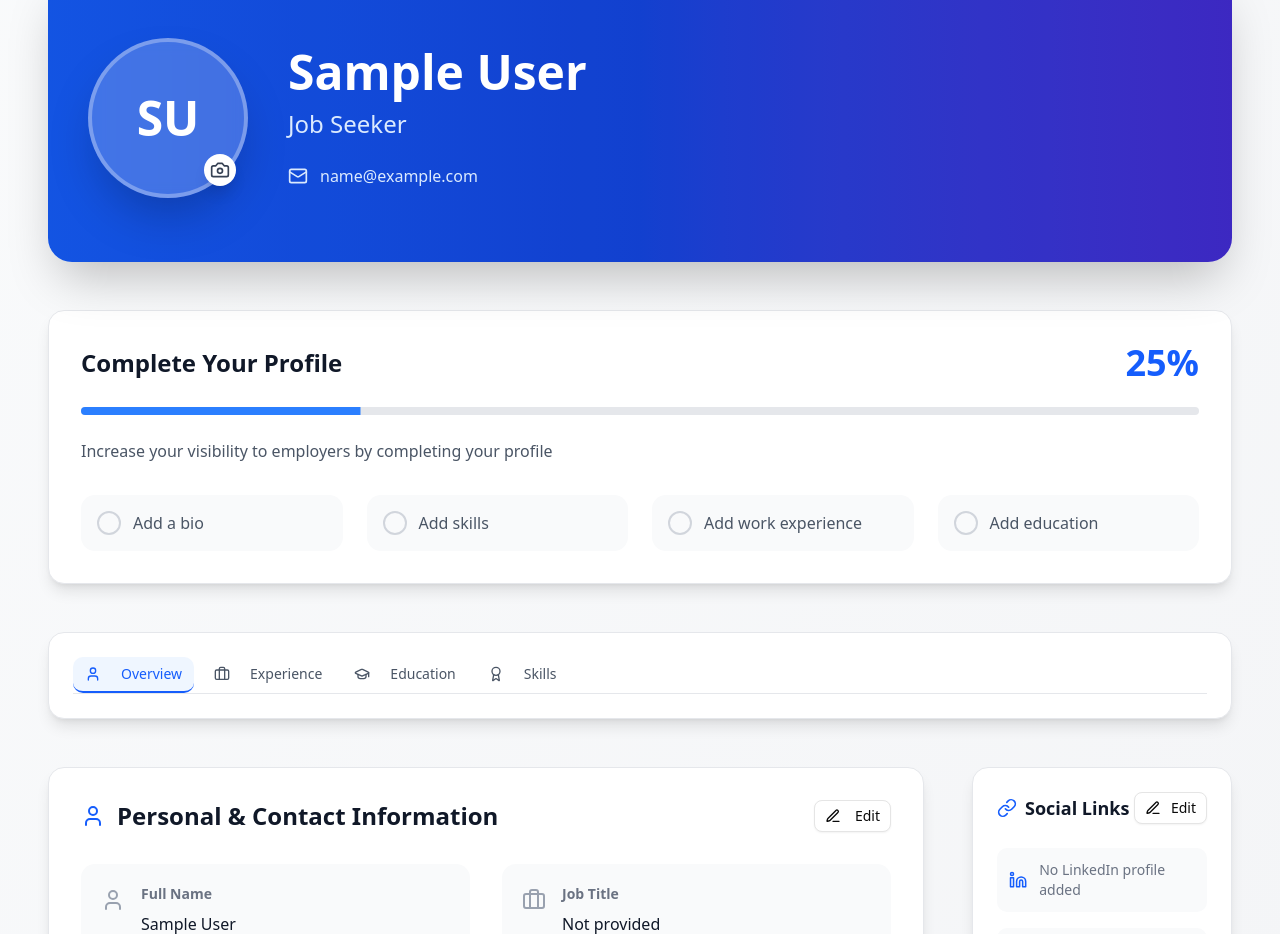
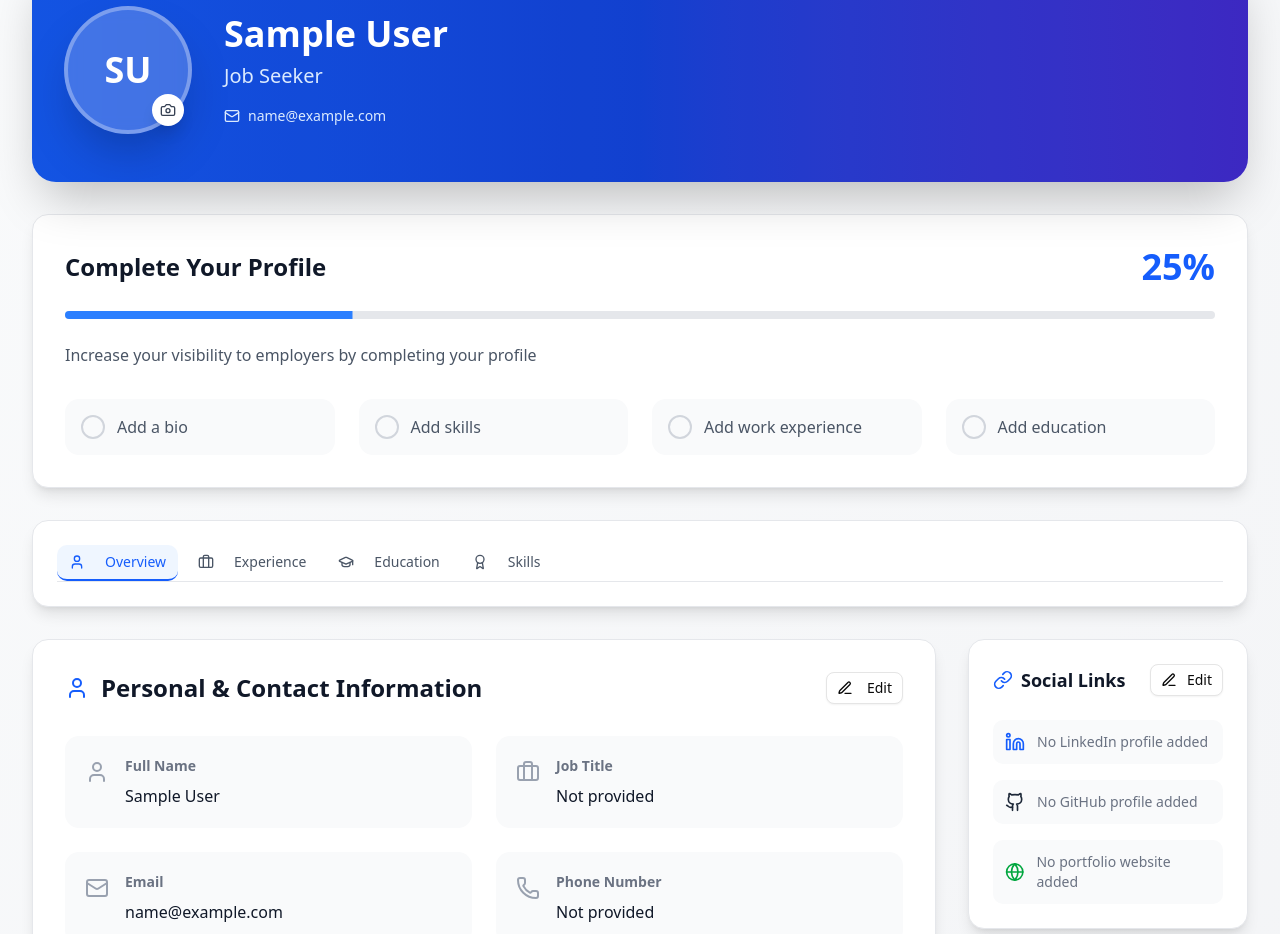
Before and after one commit to BejadiRajeshReddy/Jobv3, a React (Vite) app: page /profile in a window 1280 px wide. Shown: the part 138-1072 px from the top of the page. Built offline with nearby package versions, Linux system fonts and the light colour scheme; sample sign-in values are in the browser's storage.

Commit message:
Optimize ProfilePage layout and edit sections

```diff
--- a/src/pages/ProfilePage.jsx
+++ b/src/pages/ProfilePage.jsx
@@ -269,15 +269,15 @@ const ProfilePage = () => {
 
   return (
     <div className="min-h-screen bg-gradient-to-br from-gray-50 to-gray-100">
-      <div className="max-w-7xl mx-auto px-6 sm:px-8 lg:px-12 py-12">
+      <div className="max-w-7xl mx-auto px-4 sm:px-6 lg:px-8 py-8">
         {/* Header Section */}
-        <div className="relative bg-gradient-to-r from-blue-600 via-blue-700 to-indigo-700 rounded-3xl shadow-2xl overflow-hidden mb-12">
+        <div className="relative bg-gradient-to-r from-blue-600 via-blue-700 to-indigo-700 rounded-3xl shadow-2xl overflow-hidden mb-8">
           <div className="absolute inset-0 bg-black/10"></div>
-          <div className="relative px-10 py-16">
-            <div className="flex flex-col lg:flex-row items-start lg:items-center gap-10">
+          <div className="relative px-8 py-12">
+            <div className="flex flex-col lg:flex-row items-start lg:items-center gap-8">
               {/* Profile Image */}
               <div className="relative group">
-                <div className="w-40 h-40 rounded-full bg-white/20 backdrop-blur-sm border-4 border-white/30 flex items-center justify-center overflow-hidden shadow-2xl">
+                <div className="w-32 h-32 rounded-full bg-white/20 backdrop-blur-sm border-4 border-white/30 flex items-center justify-center overflow-hidden shadow-2xl">
                   {profileImage || currentUser.profileImage ? (
                     <img
                       src={profileImage || currentUser.profileImage}
@@ -285,16 +285,16 @@ const ProfilePage = () => {
                       className="w-full h-full object-cover"
                     />
                   ) : (
-                    <span className="text-5xl font-bold text-white">
+                    <span className="text-4xl font-bold text-white">
                       {getInitials(currentUser.name)}
                     </span>
                   )}
                 </div>
                 <label
                   htmlFor="profileImageInput"
-                  className="absolute bottom-3 right-3 w-8 h-8 rounded-full bg-white flex items-center justify-center cursor-pointer shadow-lg hover:bg-gray-100 transition-colors"
+                  className="absolute bottom-2 right-2 w-8 h-8 rounded-full bg-white flex items-center justify-center cursor-pointer shadow-lg hover:bg-gray-100 transition-colors"
                 >
-                  <Camera className="w-5 h-5 text-gray-700" />
+                  <Camera className="w-4 h-4 text-gray-700" />
                   <input
                     id="profileImageInput"
                     type="file"
@@ -308,30 +308,30 @@ const ProfilePage = () => {
               {/* Profile Info */}
               <div className="flex-1 text-white">
                 <div>
-                  <h1 className="text-4xl lg:text-5xl font-bold mb-3">
+                  <h1 className="text-3xl lg:text-4xl font-bold mb-2">
                     {currentUser.name}
                   </h1>
-                  <p className="text-2xl text-blue-100 mb-6">
+                  <p className="text-xl text-blue-100 mb-4">
                     {currentUser.jobTitle ||
                      (currentUser.role === "recruiter" ? "Recruiter" : "Job Seeker")}
                   </p>
-                  <div className="flex flex-wrap gap-8 text-blue-100">
-                    <div className="flex items-center gap-3">
-                      <Mail className="w-5 h-5" />
-                      <span className="text-base">
+                  <div className="flex flex-wrap gap-6 text-blue-100">
+                    <div className="flex items-center gap-2">
+                      <Mail className="w-4 h-4" />
+                      <span className="text-sm">
                         {currentUser.email || currentUser.company?.email}
                       </span>
                     </div>
                     {currentUser.phoneNumber && (
-                      <div className="flex items-center gap-3">
-                        <Phone className="w-5 h-5" />
-                        <span className="text-base">{currentUser.phoneNumber}</span>
+                      <div className="flex items-center gap-2">
+                        <Phone className="w-4 h-4" />
+                        <span className="text-sm">{currentUser.phoneNumber}</span>
                       </div>
                     )}
                     {currentUser.location && (
-                      <div className="flex items-center gap-3">
-                        <MapPin className="w-5 h-5" />
-                        <span className="text-base">{currentUser.location}</span>
+                      <div className="flex items-center gap-2">
+                        <MapPin className="w-4 h-4" />
+                        <span className="text-sm">{currentUser.location}</span>
                       </div>
                     )}
                   </div>
@@ -341,8 +341,8 @@ const ProfilePage = () => {
           </div>
         </div>
 
-        {/* Profile Completion Section - Now below header */}
-        <div className="bg-white rounded-2xl shadow-lg border border-gray-200 p-8 mb-12">
+        {/* Profile Completion Section */}
+        <div className="bg-white rounded-2xl shadow-lg border border-gray-200 p-8 mb-8">
           <div className="flex items-center justify-between mb-6">
             <h3 className="text-2xl font-bold text-gray-900">
               Complete Your Profile
@@ -377,7 +377,7 @@ const ProfilePage = () => {
         </div>
 
         {/* Main Tab Navigation */}
-        <div className="bg-white rounded-2xl shadow-lg border border-gray-200 mb-12 p-6">
+        <div className="bg-white rounded-2xl shadow-lg border border-gray-200 mb-8 p-6">
           <div className="flex flex-wrap border-b border-gray-200 gap-2">
             <Button
               onClick={() => setMainActiveTab('overview')}
@@ -414,12 +414,10 @@ const ProfilePage = () => {
           </div>
         </div>
 
-        <div className="grid grid-cols-1 xl:grid-cols-4 gap-12">
-          {/* Left Column - Main Content based on activeTab */}
-          <div className="xl:col-span-3 space-y-10">
+        <div className="grid grid-cols-1 xl:grid-cols-4 gap-8">
+          {/* Left Column - Main Content */}
+          <div className="xl:col-span-3 space-y-8">
             {mainActiveTab === 'overview' && (
-              <>
-                {/* Personal & Contact Information Section with About */}
               <div className="bg-white rounded-2xl shadow-lg border border-gray-200 p-8">
                 <div className="flex items-center justify-between mb-8">
                   <h3 className="text-2xl font-bold text-gray-900 flex items-center gap-3">
@@ -460,7 +458,7 @@ const ProfilePage = () => {
                 </div>
 
                 {/* Contact Information Grid */}
-                  <div className="grid grid-cols-1 lg:grid-cols-2 gap-8 mb-8">
+                <div className="grid grid-cols-1 lg:grid-cols-2 gap-6 mb-8">
                   <div className="flex items-start gap-4 p-5 bg-gray-50 rounded-xl">
                     <User className="w-6 h-6 text-gray-400 mt-1" />
                     <div className="flex-1">
@@ -574,7 +572,7 @@ const ProfilePage = () => {
                   </div>
                 </div>
 
-                  {/* About Section - Now integrated */}
+                {/* About Section */}
                 <div className="border-t border-gray-200 pt-8">
                   <h4 className="text-lg font-semibold text-gray-900 mb-4">About</h4>
                   {isEditing.personal ? (
@@ -599,7 +597,6 @@ const ProfilePage = () => {
                   )}
                 </div>
               </div>
-              </>
             )}
 
             {mainActiveTab === 'experience' && (
@@ -648,7 +645,7 @@ const ProfilePage = () => {
                       <Plus className="w-4 h-4 mr-2" />
                       Add Experience
                     </Button>
-                    <div className="space-y-8">
+                    <div className="space-y-6">
                       {editData.experience?.map((exp, index) => (
                         <div key={index} className="border border-gray-200 rounded-xl p-6 space-y-4">
                           <div className="flex justify-between items-start">
@@ -1055,7 +1052,7 @@ const ProfilePage = () => {
               )}
             </div>
 
-            {/* Resume Section - Now positioned below Social Links */}
+            {/* Resume Section */}
             <div className="bg-white rounded-2xl shadow-lg border border-gray-200 p-6">
               <div className="flex items-center justify-between mb-6">
                 <h3 className="text-lg font-bold text-gray-900 flex items-center gap-2">
```
Lines whose indentation alone changed are shown as unchanged.
